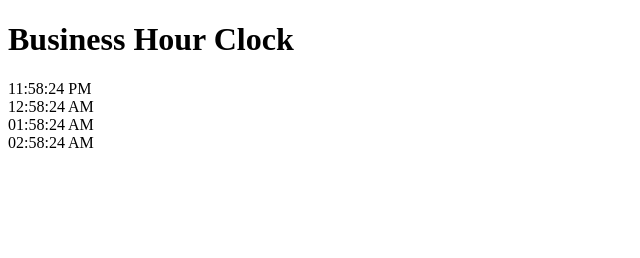
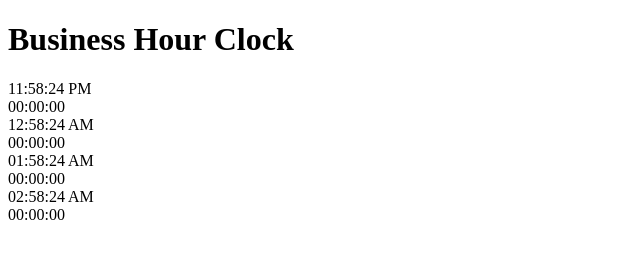
Before and after one commit to BinaryDreamerUX/Business-Hour-Clock, a plain HTML site: page index.html in a window 1280 px wide. Shown: the whole page, without its empty margins (0-640 px from the left). Drawn offline with Linux system fonts and the light colour scheme.

Commit message:
Add div for future clocks

```diff
--- a/index.html
+++ b/index.html
@@ -9,9 +9,17 @@
 <body>
     <h1>Business Hour Clock</h1>
     <div id="pst-clock" class="clock">00:00:00</div>
+    <div id="pst-future-clock" class="clock">00:00:00</div>
+
     <div id="mst-clock" class="clock">00:00:00</div>
+    <div id="mst-future-clock" class="clock">00:00:00</div>
+
     <div id="cst-clock" class="clock">00:00:00</div>
+    <div id="cst-future-clock" class="clock">00:00:00</div>
+
     <div id="est-clock" class="clock">00:00:00</div>
+    <div id="est-future-clock" class="clock">00:00:00</div>
+
     <script src="script.js"></script>
 </body>
 </html>
```
